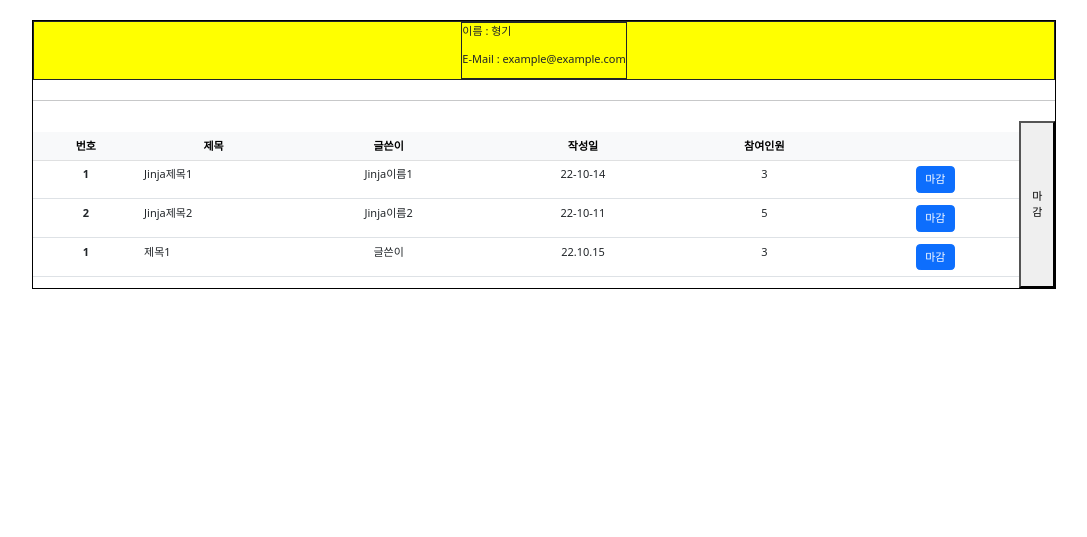
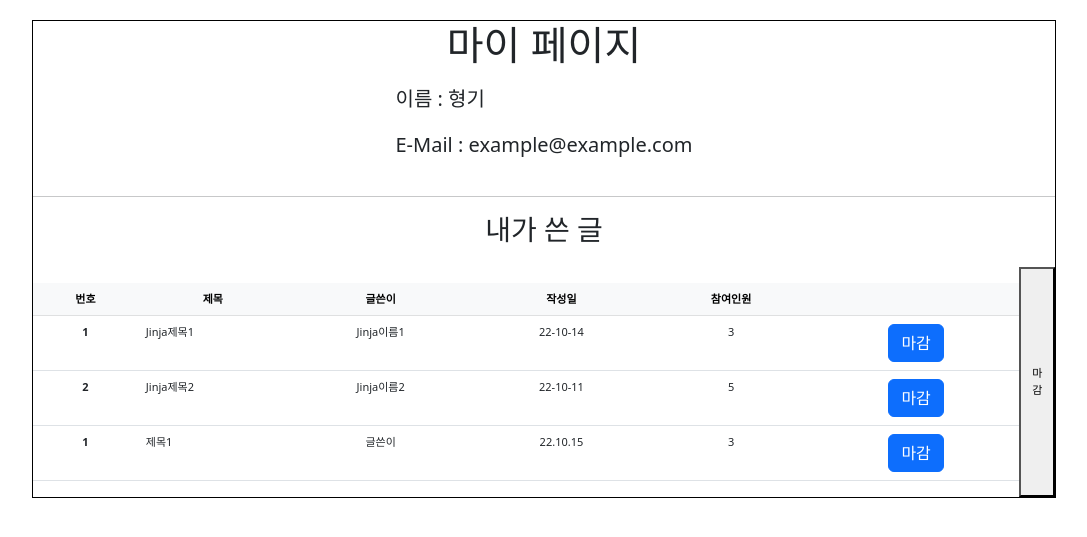
Before and after one commit to Denia-park/KraftonJungle_1st_Week0_Team_1, a Flask app: page /mypage in a window 1280 px wide. Shown: the top 537 px of the page, without its empty margins (96-1183 px from the left). Run offline with Flask 2, Linux system fonts and the light colour scheme.

Commit message:
css 일부 변경

```diff
--- a/templates/mypage.html
+++ b/templates/mypage.html
@@ -16,7 +16,6 @@
         * {
             margin: 0;
             box-sizing: border-box;
-            font-size: 11px;
         }
 
         html {
@@ -32,11 +31,14 @@
             border: 1px solid black;
         }
 
+        h1, h3 {
+            margin-bottom: 15px;
+            display: flex;
+            justify-content: center;
+        }
+
 
         .myInfoDiv {
-            border: 1px solid;
-            background-color: yellow;
-
             display: flex;
             justify-content: center;
 
@@ -48,10 +50,12 @@
             justify-content: center;
 
             margin-top: 20px;
+
+            font-size: 11px;
         }
 
         .myDetail {
-            border: 1px solid;
+            font-size: 20px;
         }
 
         .tableTitle {
@@ -70,6 +74,9 @@
     </style>
 </head>
 <body>
+    <h1>
+        마이 페이지
+    </h1>
     <div class="myInfoDiv">
         <div class="myDetail">
             <p>이름 : {{ name1 }} </p>
@@ -80,6 +87,9 @@
     <div class="line">
         <hr>
     </div>
+    <h3>
+        내가 쓴 글
+    </h3>
     <div class="myBoardDiv">
         <table class="table table-hover mt-3">
             <thead class="table-light">
```
